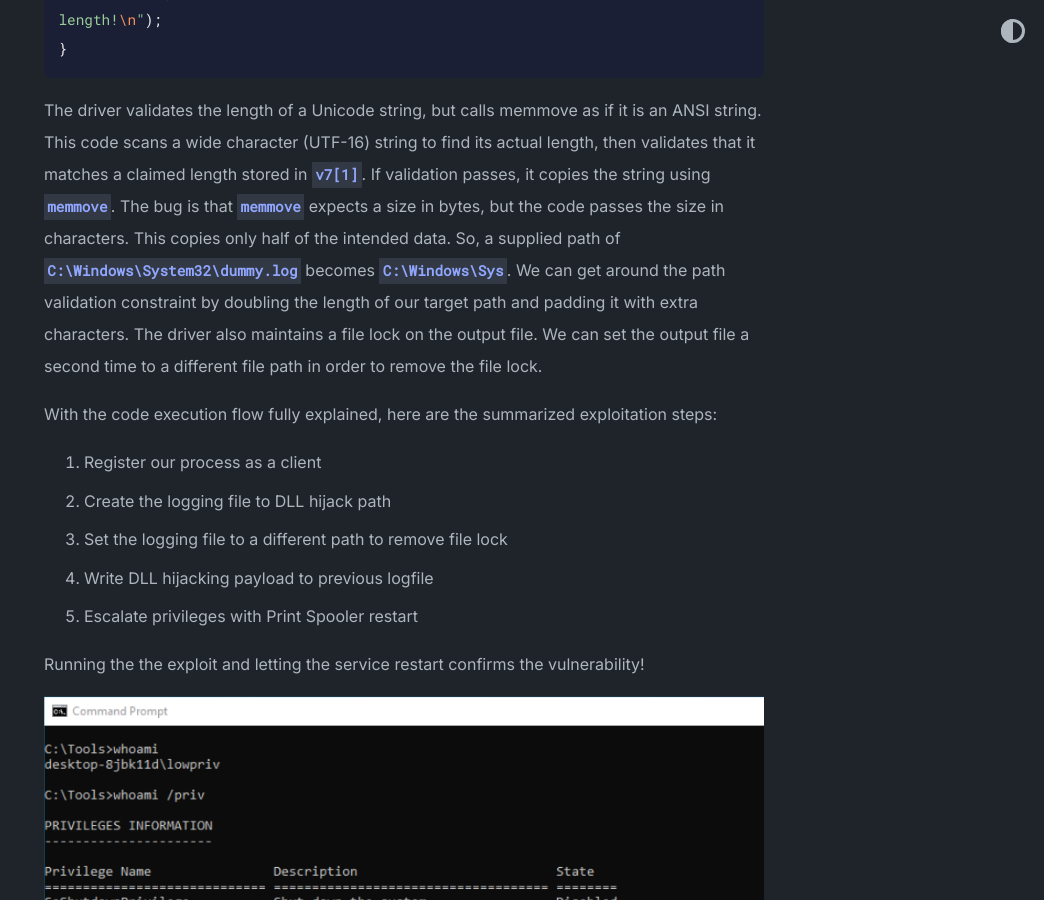
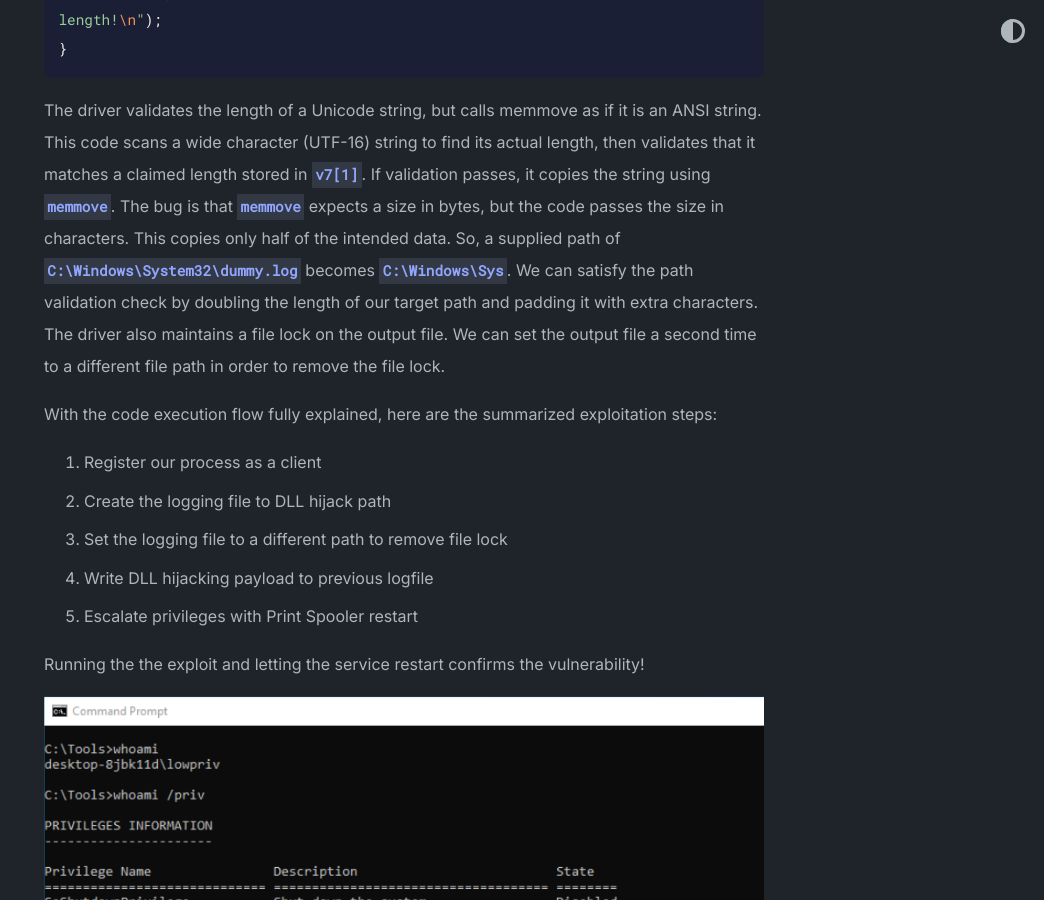
Before and after one commit to Bad-Jubies/bad-jubies.github.io, a Jekyll site: the page built from _posts/2026-02-10-AMDuProf-1.md, in a window 1280 px wide and 900 px high, scrolled down 3008 px. Shown: the whole window, without its empty margins (236-1280 px from the left). Built offline with Jekyll 4.4.1, drawn with Linux system fonts in a browser that asks for light colours.

````diff
--- a/_posts/2026-02-10-AMDuProf-1.md
+++ b/_posts/2026-02-10-AMDuProf-1.md
@@ -76,7 +76,7 @@
 }
 ```
 
-The driver validates the length of a Unicode string, but calls memmove as if it is an ANSI string. This code scans a wide character (UTF-16) string to find its actual length, then validates that it matches a claimed length stored in `v7[1]`. If validation passes, it copies the string using `memmove`. The bug is that `memmove` expects a size in bytes, but the code passes the size in characters. This copies only half of the intended data. So, a supplied path of `C:\Windows\System32\dummy.log` becomes `C:\Windows\Sys`. We can get around the path validation constraint by doubling the length of our target path and padding it with extra characters. The driver also maintains a file lock on the output file. We can set the output file a second time to a different file path in order to remove the file lock.
+The driver validates the length of a Unicode string, but calls memmove as if it is an ANSI string. This code scans a wide character (UTF-16) string to find its actual length, then validates that it matches a claimed length stored in `v7[1]`. If validation passes, it copies the string using `memmove`. The bug is that `memmove` expects a size in bytes, but the code passes the size in characters. This copies only half of the intended data. So, a supplied path of `C:\Windows\System32\dummy.log` becomes `C:\Windows\Sys`. We can satisfy the path validation check by doubling the length of our target path and padding it with extra characters. The driver also maintains a file lock on the output file. We can set the output file a second time to a different file path in order to remove the file lock.
 
 With the code execution flow fully explained, here are the summarized exploitation steps:
 1. Register our process as a client
````
